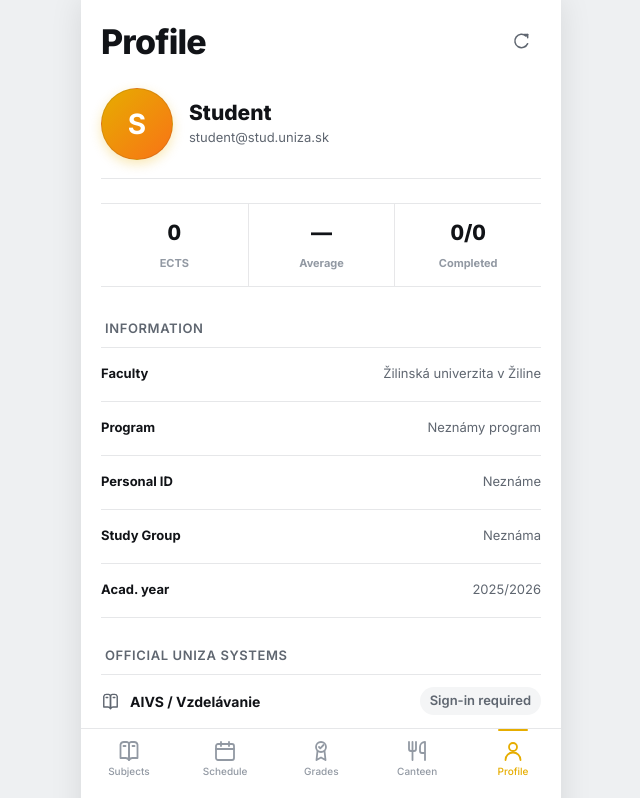
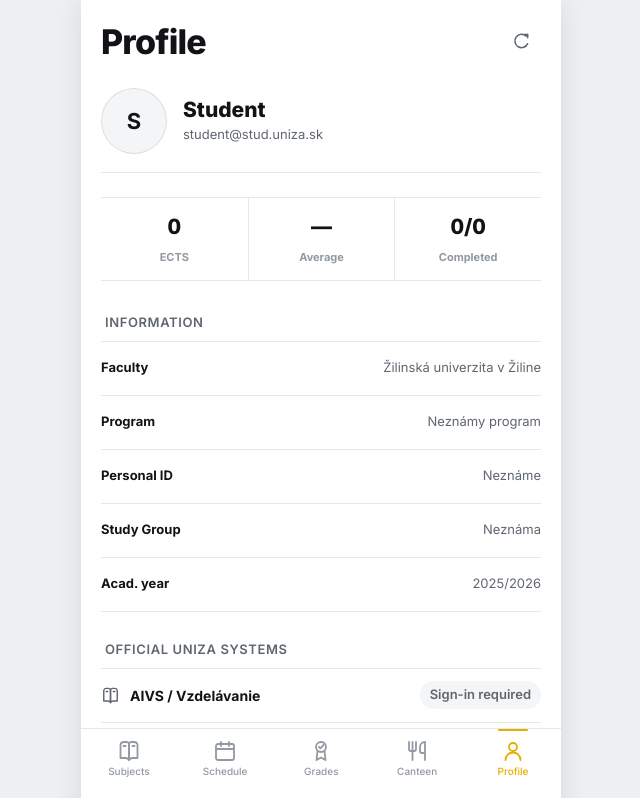
Before and after one commit to borrusik/unizaapp, a Next.js app: page /dashboard/profile in a window 1280 px wide. Shown: the top 798 px of the page, without its empty margins (319-959 px from the left). Built offline with nearby package versions, Linux system fonts and the light colour scheme; no server answers.

Commit message:
Polish profile avatar styling

```diff
--- a/src/app/globals.css
+++ b/src/app/globals.css
@@ -1744,3 +1744,14 @@ select {
     background-position: -200% 0;
   }
 }
+
+.profile-identity .avatar {
+  width: 66px;
+  height: 66px;
+  flex: 0 0 auto;
+  border: 1px solid var(--border);
+  background: var(--surface-secondary);
+  box-shadow: none;
+  color: var(--text-primary);
+  font-size: 22px;
+}
```
